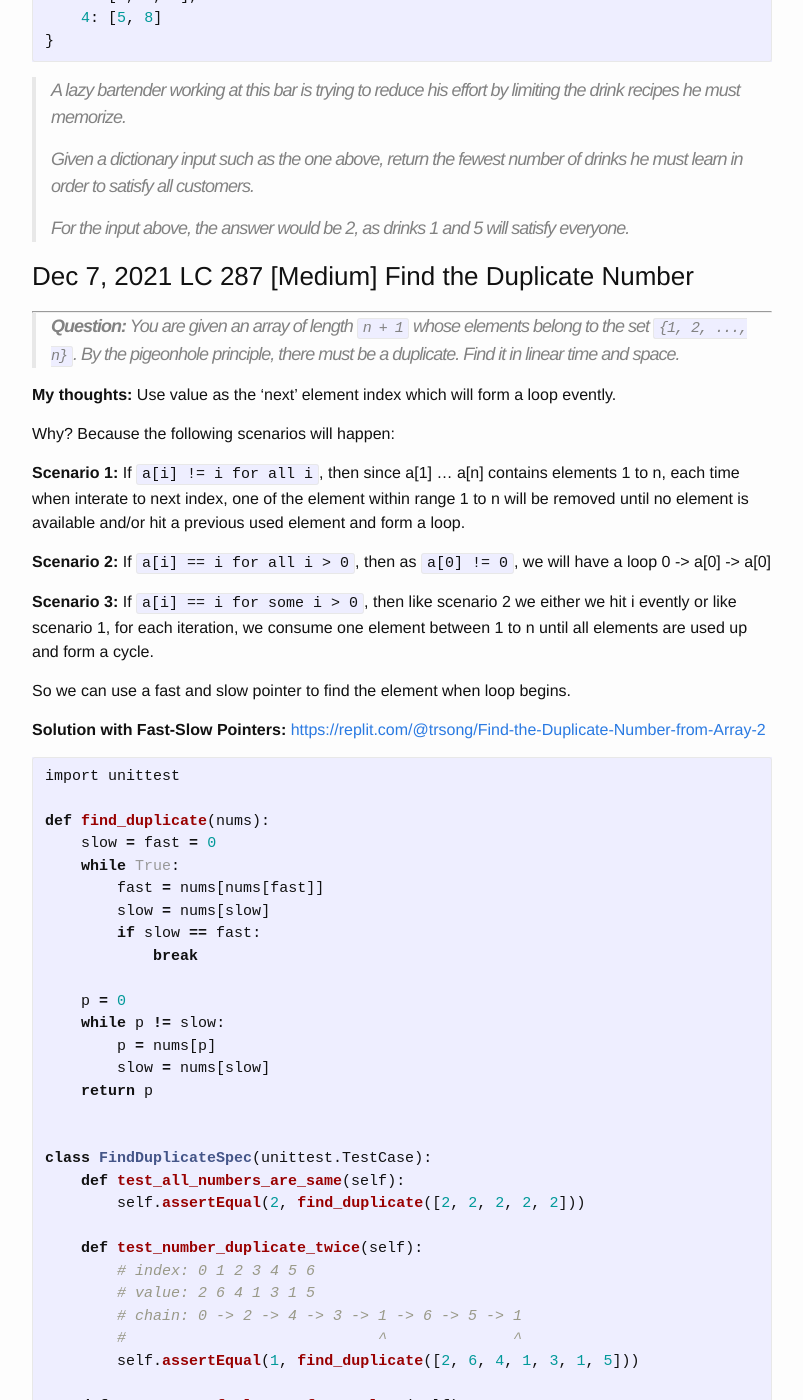
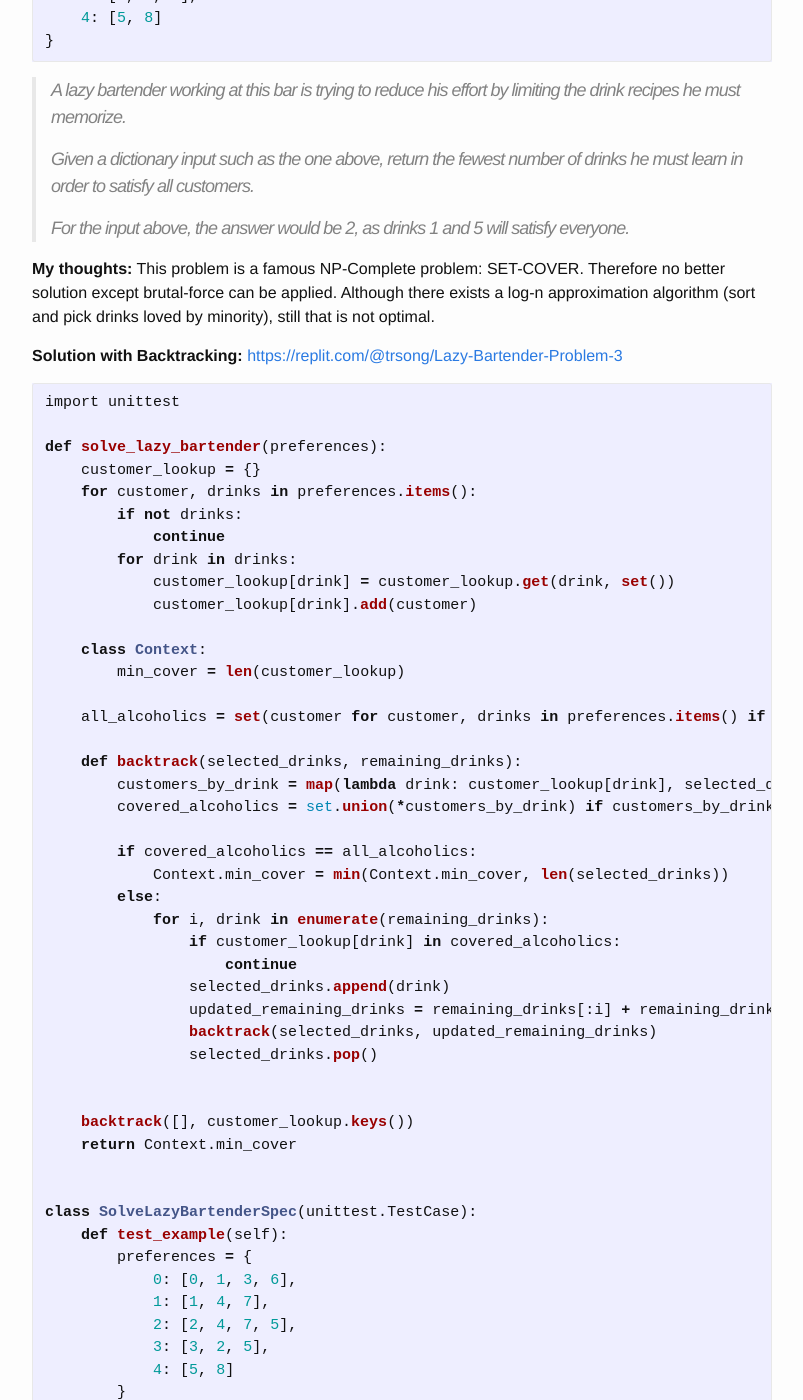
Before and after one commit to trsong/trsong.github.io, a Jekyll site: the page built from _posts/2021-11-01-DailyQuestionsNov.md, in a window 1280 px wide and 1400 px high, scrolled down 2013 px. Shown: the whole window, without its empty margins (238-1041 px from the left). Built offline with Jekyll 4.4.1, drawn with Linux system fonts in a browser that asks for light colours; some of the changed text lies outside the part shown.

Commit message:
Add solution to Dec 8 question.

````diff
--- a/_posts/2021-11-01-DailyQuestionsNov.md
+++ b/_posts/2021-11-01-DailyQuestionsNov.md
@@ -55,7 +55,121 @@ preferences = {
 >
 > For the input above, the answer would be 2, as drinks 1 and 5 will satisfy everyone.
 
-
+**My thoughts:** This problem is a famous NP-Complete problem: SET-COVER. Therefore no better solution except brutal-force can be applied. Although there exists a log-n approximation algorithm (sort and pick drinks loved by minority), still that is not optimal.
+
+**Solution with Backtracking:** [https://replit.com/@trsong/Lazy-Bartender-Problem-3](https://replit.com/@trsong/Lazy-Bartender-Problem-3)
+```py
+import unittest
+
+def solve_lazy_bartender(preferences):
+    customer_lookup = {}
+    for customer, drinks in preferences.items():
+        if not drinks:
+            continue
+        for drink in drinks:
+            customer_lookup[drink] = customer_lookup.get(drink, set())
+            customer_lookup[drink].add(customer)
+
+    class Context:
+        min_cover = len(customer_lookup)
+
+    all_alcoholics = set(customer for customer, drinks in preferences.items() if drinks)
+
+    def backtrack(selected_drinks, remaining_drinks):
+        customers_by_drink = map(lambda drink: customer_lookup[drink], selected_drinks)
+        covered_alcoholics = set.union(*customers_by_drink) if customers_by_drink else set()
+
+        if covered_alcoholics == all_alcoholics:
+            Context.min_cover = min(Context.min_cover, len(selected_drinks))
+        else:
+            for i, drink in enumerate(remaining_drinks):
+                if customer_lookup[drink] in covered_alcoholics:
+                    continue
+                selected_drinks.append(drink)
+                updated_remaining_drinks = remaining_drinks[:i] + remaining_drinks[i + 1:]
+                backtrack(selected_drinks, updated_remaining_drinks)
+                selected_drinks.pop()
+
+
+    backtrack([], customer_lookup.keys())
+    return Context.min_cover
+
+
+class SolveLazyBartenderSpec(unittest.TestCase):
+    def test_example(self):
+        preferences = {
+            0: [0, 1, 3, 6],
+            1: [1, 4, 7],
+            2: [2, 4, 7, 5],
+            3: [3, 2, 5],
+            4: [5, 8]
+        }
+        self.assertEqual(2, solve_lazy_bartender(preferences))  # drink 1 and 5
+
+    def test_empty_preference(self):
+        self.assertEqual(0, solve_lazy_bartender({}))
+
+    def test_non_alcoholic(self):
+        preferences = {
+            2: [],
+            5: [],
+            7: [10, 100]
+        }
+        self.assertEqual(1, solve_lazy_bartender(preferences))  # 10
+
+    def test_has_duplicated_drinks_in_preference(self):
+        preferences = {
+            0: [3, 7, 5, 2, 9],
+            1: [5],
+            2: [2, 3],
+            3: [4],
+            4: [3, 4, 3, 5, 7, 9]
+        }
+        self.assertEqual(3, solve_lazy_bartender(preferences))  # drink 3, 4 and 5
+
+    def test_should_return_optimal_solution(self):
+        preferences = {
+            1: [1, 3],
+            2: [2, 3],
+            3: [1, 3],
+            4: [1, 3],
+            5: [2]
+        }
+        self.assertEqual(2, solve_lazy_bartender(preferences))  # drink 2, 3
+
+    def test_greedy_solution_not_work(self):
+        preferences = {
+            1: [1, 4],
+            2: [1, 2, 5],
+            3: [2, 4],
+            4: [2, 5],
+            5: [2, 4],
+            6: [3, 5],
+            7: [3, 4],
+            8: [3, 5],
+            9: [3, 4],
+            10: [3, 5],
+            11: [3, 4],
+            12: [3, 5],
+            13: [3, 4, 5]
+        }
+        self.assertEqual(2, solve_lazy_bartender(preferences))  # drink 4, 5
+
+    def test_greedy_solution_not_work2(self):
+        preferences = {
+            0: [0, 3],
+            1: [1, 4],
+            2: [5, 6],
+            3: [4, 5],
+            4: [3, 5],
+            5: [2, 6]
+        }
+        self.assertEqual(3, solve_lazy_bartender(preferences))  # drink 3, 4, 6
+
+
+if __name__ == '__main__':
+    unittest.main(exit=False, verbosity=2)
+```
 
 ### Dec 7, 2021 LC 287 \[Medium\] Find the Duplicate Number
 ---
````
